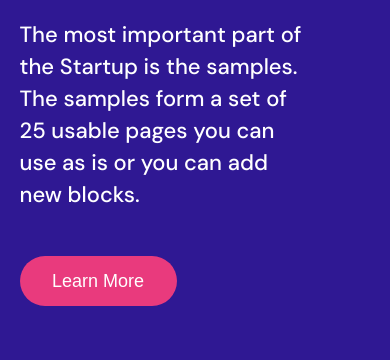
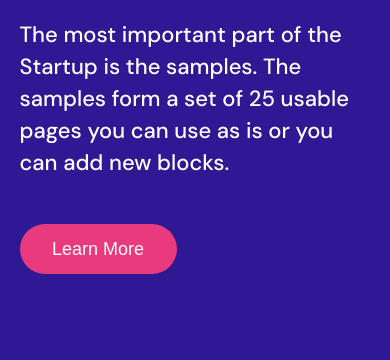
Before and after one commit to pcshifna/shifnaproject, a plain HTML site: page index.html in a window 390 px wide. Shown: the part 415-775 px from the top of the page. Drawn offline with Linux system fonts and the light colour scheme.

Commit message:
Update style.css

```diff
--- a/style.css
+++ b/style.css
@@ -371,6 +371,9 @@ form {
     aside {
     display: block;
   }
+    .left-paragraph {
+    padding: 0;
+  }
 }
 
 @media screen and (max-width: 640px) {
```
